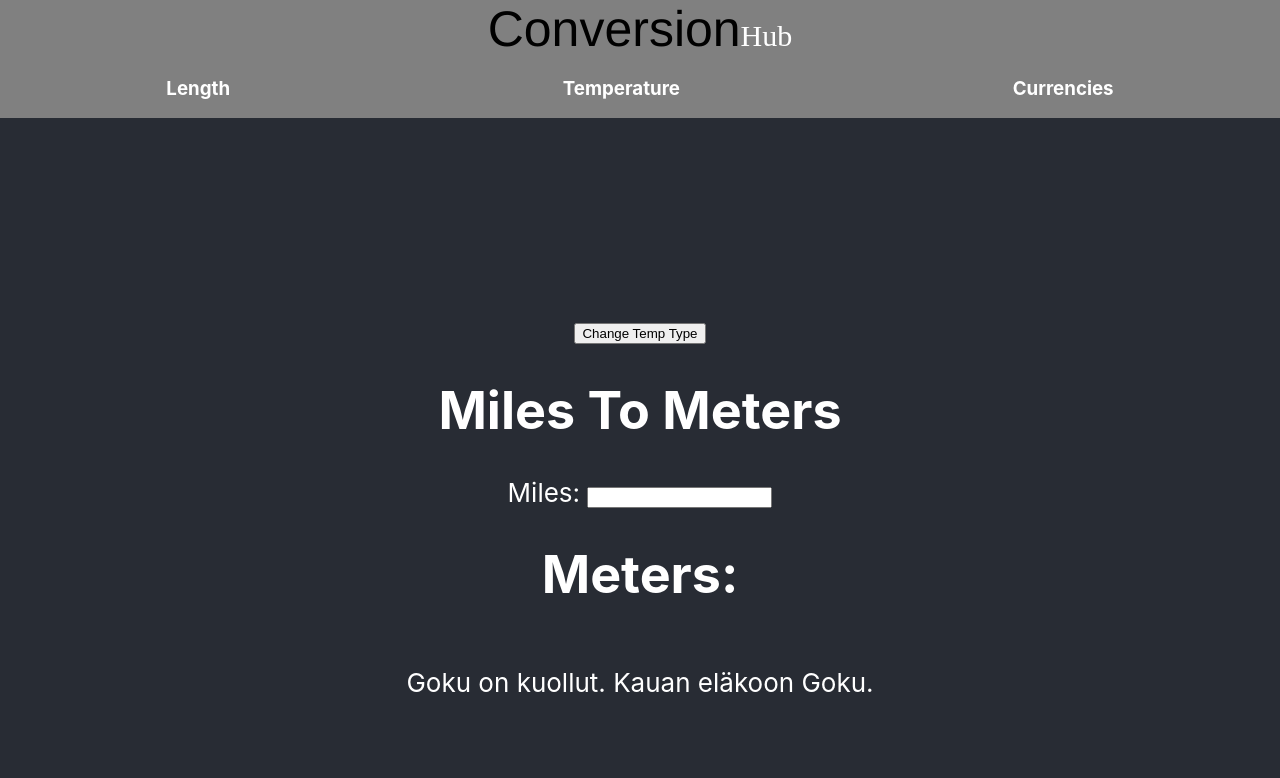
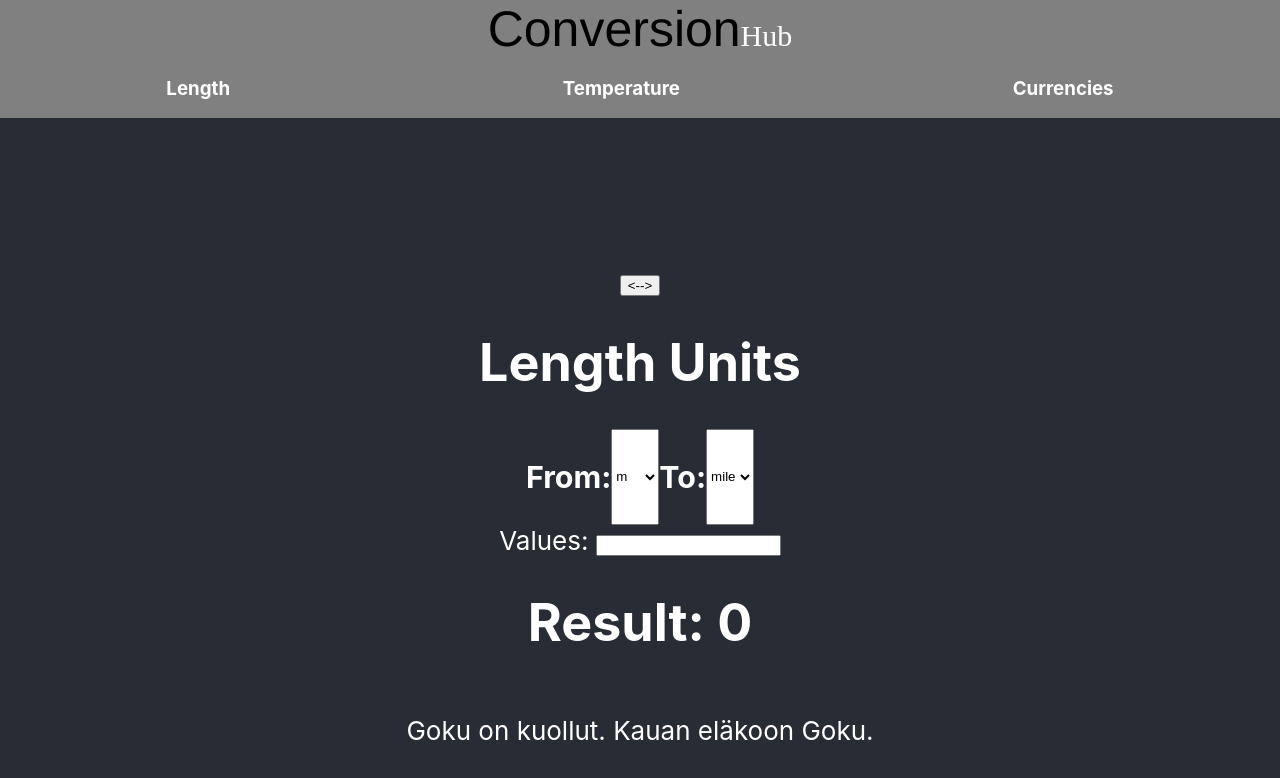
Before and after one commit to eetu-niittymaki/ConversionHub, a React (Create React App) app: page / in a window 1280 px wide. Both pictures are taken after a click on the element "Length". Shown: the top 778 px of the page. Built offline with nearby package versions, Linux system fonts and the light colour scheme.

Commit message:
Add beta version of length conversions

```diff
--- a/src/Components/LengthForm.js
+++ b/src/Components/LengthForm.js
@@ -1,39 +1,53 @@
 import React, { useState } from "react";
 import { meterToMile, mileToMeter} from "../Utilities/calculations"
 
+
 export default function MyForm() {
     const [value, setValue] = useState("")
-    const [tempType, setTempType] = useState(false)
+    const [change, setChange] = useState(false)
+    const [firstSelection, setFirstSelection] = useState("m")
+    const [lastSelection, setLastSelection] = useState("mile")
     const handleChange = e => {
         setValue(e.target.value)
     }
 
-    if (tempType === true) {
+    const units = {
+                "mm": 0.001, "cm": 0.01, "dm": 0.1, "m": 1.0, "dam": 10.0, "hm": 100.0, "km": 1000.0,
+                "mile": 1609.344,
+            }
+
+    console.log(units["mm"])
+
     return (
         <div>
-                <button onClick={() => setTempType(!tempType)}>Change Measurement Type</button>
-                <h1>Meter To Miles</h1>
+            <button onClick={() => setChange(!change)}>{"<-->"}</button>
+            <h1>Length Units</h1>
+            <div style={{display: "flex", flexDirection: "row", justifyContent: "center"}}>
+                <h3>From: </h3>
+                <select name="firstSelection"
+                        id="firstSelection"
+                        value={firstSelection}
+                        onChange={e => setFirstSelection(e.target.value)}>
+                            {Object.keys(units).map((unit) => (
+                                <option value={unit}>{unit}</option>
+                            ))}
+                </select>
+                <h3>To: </h3>
+                <select name="lastSelection"
+                        id="lastSelection"
+                        value={lastSelection}
+                        onChange={e => setLastSelection(e.target.value)}>
+                            {Object.keys(units).filter(unit => unit !== firstSelection).map((unit) => (
+                                <option value={unit}>{unit}</option>
+                            ))}
+                </select>
+            </div>
             <form>
                 <label>
-                        Meter: <input type="text" value={value} onChange={handleChange}/>
+                    Values: <input type="text" value={value} onChange={handleChange}/>
                 </label>
             </form>
-                <h1>Miles {value !== "" ? meterToMile(value) : ""}</h1>
-            </div>
-        )
-    } else {
-        return (
-            <div>
-                <button onClick={() => setTempType(!tempType)}>Change Temp Type</button>
-                <h1>Miles To Meters</h1>
-                <form>
-                    <label>
-                        Miles: <input type="text" value={value} onChange={handleChange}/>
-                    </label>
-                </form>
-                <h1>Meters: {value !== "" ? mileToMeter(value) : ""}</h1>
+            <h1>Result: {value * (units[firstSelection] / units[lastSelection])}</h1>
         </div>
     )
   }
-
-  }
```
Lines whose indentation alone changed are shown as unchanged.
